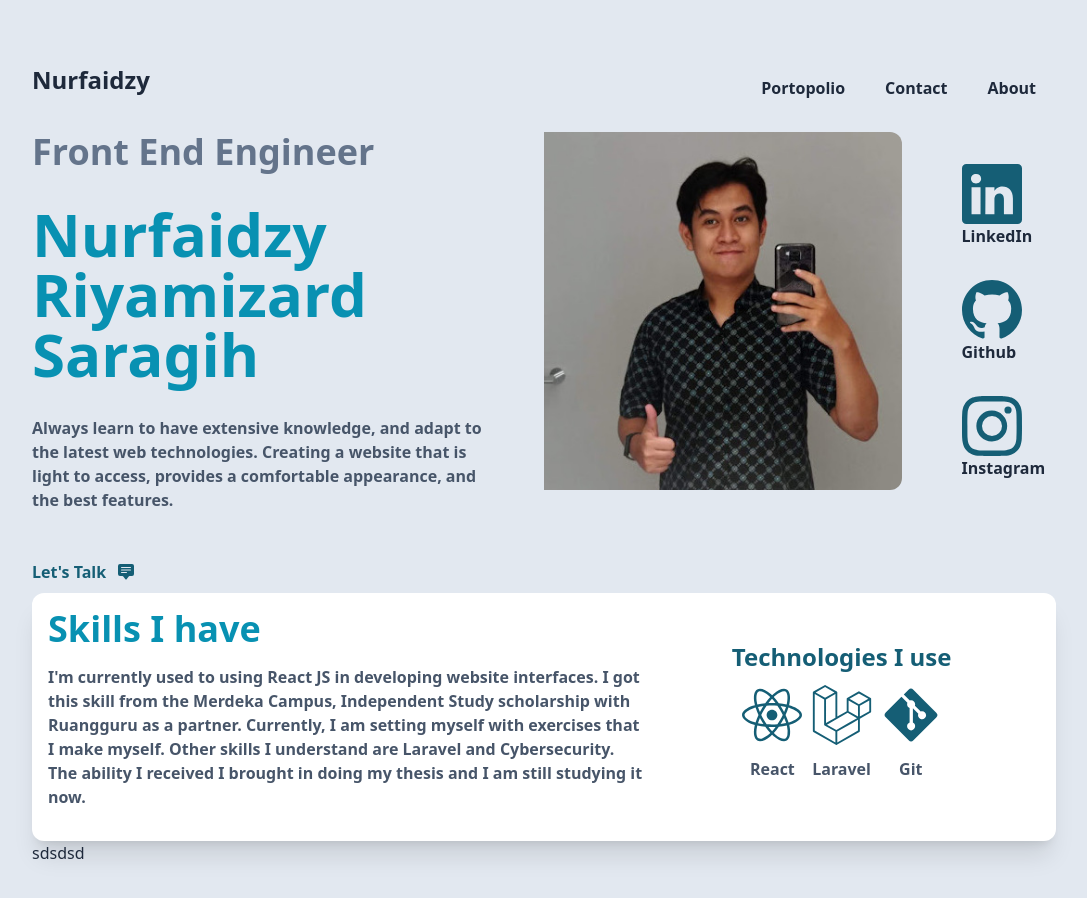
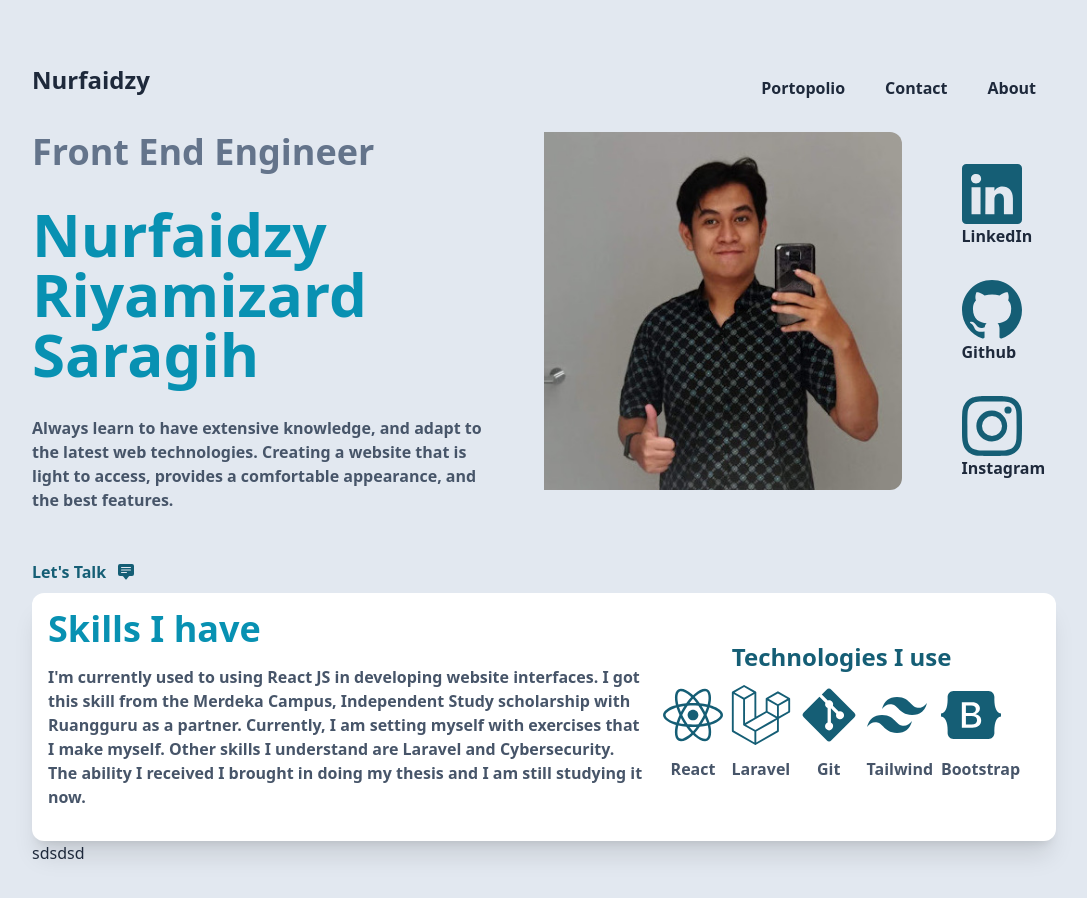
Before and after one commit to Nurfaidzy/Portofolio, a React (Create React App) app: page / in a window 1280 px wide. Shown: the top 898 px of the page, without its empty margins (96-1183 px from the left). Built offline with nearby package versions, Linux system fonts and the light colour scheme.

Commit message:
tambah tampilan skin

```diff
--- a/src/Components/Portopolio.jsx
+++ b/src/Components/Portopolio.jsx
@@ -1,5 +1,6 @@
 import React from "react";
 import { FaReact, FaLaravel, FaGitAlt } from "react-icons/fa";
+import { SiTailwindcss, SiBootstrap } from "react-icons/si";
 
 const Portopolio = () => {
   return (
@@ -27,7 +28,7 @@ const Portopolio = () => {
                 Technologies I use
               </div>
               <div className="flex justify-center">
-                <div className="flex justify-between laptop:w-[50%] w-[80%]">
+                <div className="flex justify-between laptop:w-[90%] w-[80%]">
                   <div className="">
                     <FaReact className="laptop:text-6xl text-4xl text-cyan-800 " />
                     <p className="flex justify-center font-bold pt-3 text-slate-600 ">
@@ -46,6 +47,18 @@ const Portopolio = () => {
                       Git
                     </p>
                   </div>
+                  <div>
+                    <SiTailwindcss className="laptop:text-6xl text-4xl text-cyan-800 " />
+                    <p className="flex justify-center font-bold pt-3  text-slate-600 ">
+                      Tailwind
+                    </p>
+                  </div>
+                  <div>
+                    <SiBootstrap className="laptop:text-6xl text-4xl text-cyan-800 " />
+                    <p className="flex justify-center font-bold pt-3  text-slate-600 ">
+                      Bootstrap
+                    </p>
+                  </div>
                 </div>
               </div>
             </div>
```
